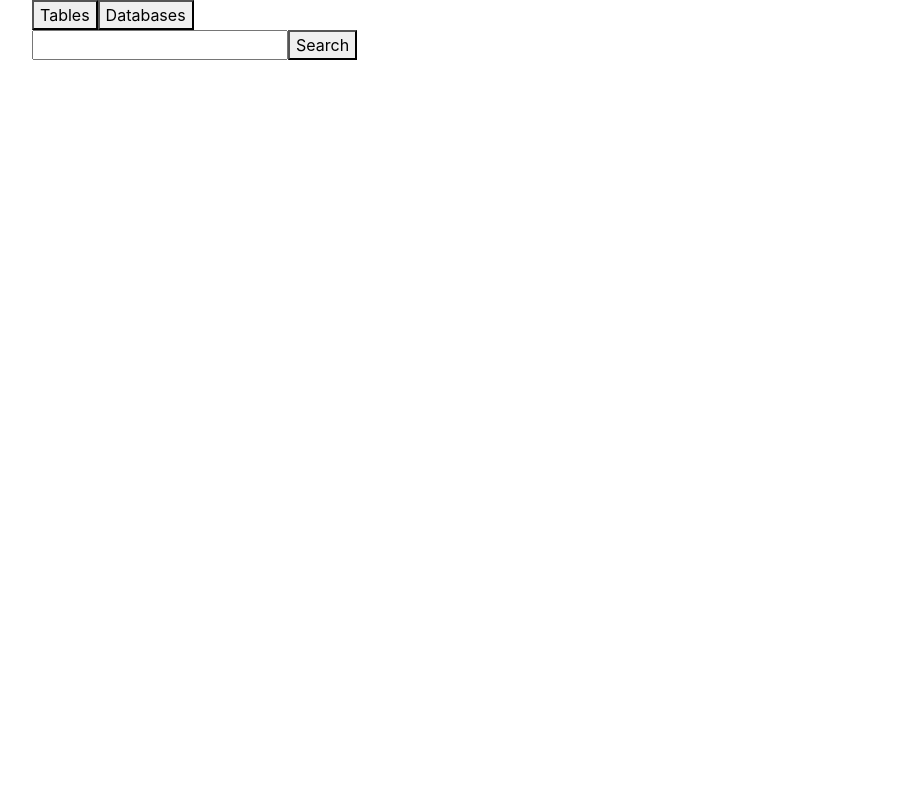
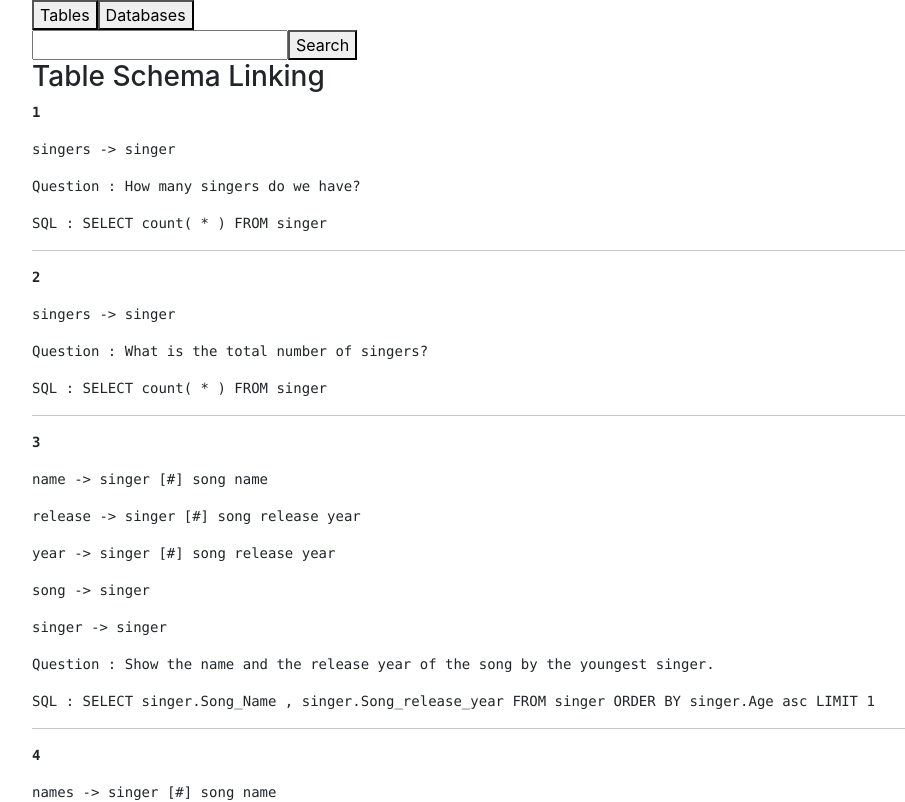
Before and after one commit to Thisisakr47/NL2SQL, a React (Create React App) app in the folder client/: page / in a window 1280 px wide. Shown: the top 802 px of the page, without its empty margins (50-955 px from the left). Built offline with nearby package versions, Linux system fonts and the light colour scheme.

Commit message:
website updated

```diff
--- a/client/src/App.js
+++ b/client/src/App.js
@@ -3,13 +3,16 @@ import Form from './Components/Form';
 
 import ListAll from "./Components/ListAll";
 import ListAllTables from './Components/ListAllTables';
+import Details from './Components/Details';
 
 function App() {
+
   return (
     <div className="container">
         <ListAllTables/>
         <ListAll/>
         <Form/>
+        <Details/>
     </div>
   );
 }
--- /dev/null
+++ b/client/src/Components/Details.js
@@ -0,0 +1,32 @@
+import React from 'react';
+import jsonData from '../pred_explain.json';
+
+function Details() {
+
+    let jsonString = JSON.stringify(jsonData, null, 2);
+    let jsonParse = JSON.parse(jsonString);
+    // const {query, question, sql} = jsonParse
+    const rows = [];
+
+    for (let index = 0; index < jsonParse.length; index++) {
+      rows.push(<p><b>{index + 1}</b></p>);
+      // rows.push(<p>Query : {jsonParse[index]['links']}</p>);
+      for (let j = 0; j < jsonParse[index]['links'].length; j++) {
+        if (jsonParse[index]['links'][j][2] != null) {
+          rows.push(<p>{jsonParse[index]['links'][j][0]} -> {jsonParse[index]['links'][j][2][1]}</p>);
+        }
+      }
+      // rows.push(<p>Query : {jsonParse[index]['query']}</p>);
+      rows.push(<p key={index}>Question : {jsonParse[index]['question']}</p>);
+      rows.push(<p key={index}>SQL : {jsonParse[index]['sql']}<br></br><hr></hr></p>);
+    }
+
+  return (
+    <div>
+      <h3>Table Schema Linking</h3>
+      <pre>{rows}</pre>
+    </div>
+  );
+}
+
+export default Details;
```
Also changed, not shown: 1 other file (tests, documents, lock files or other folders).
